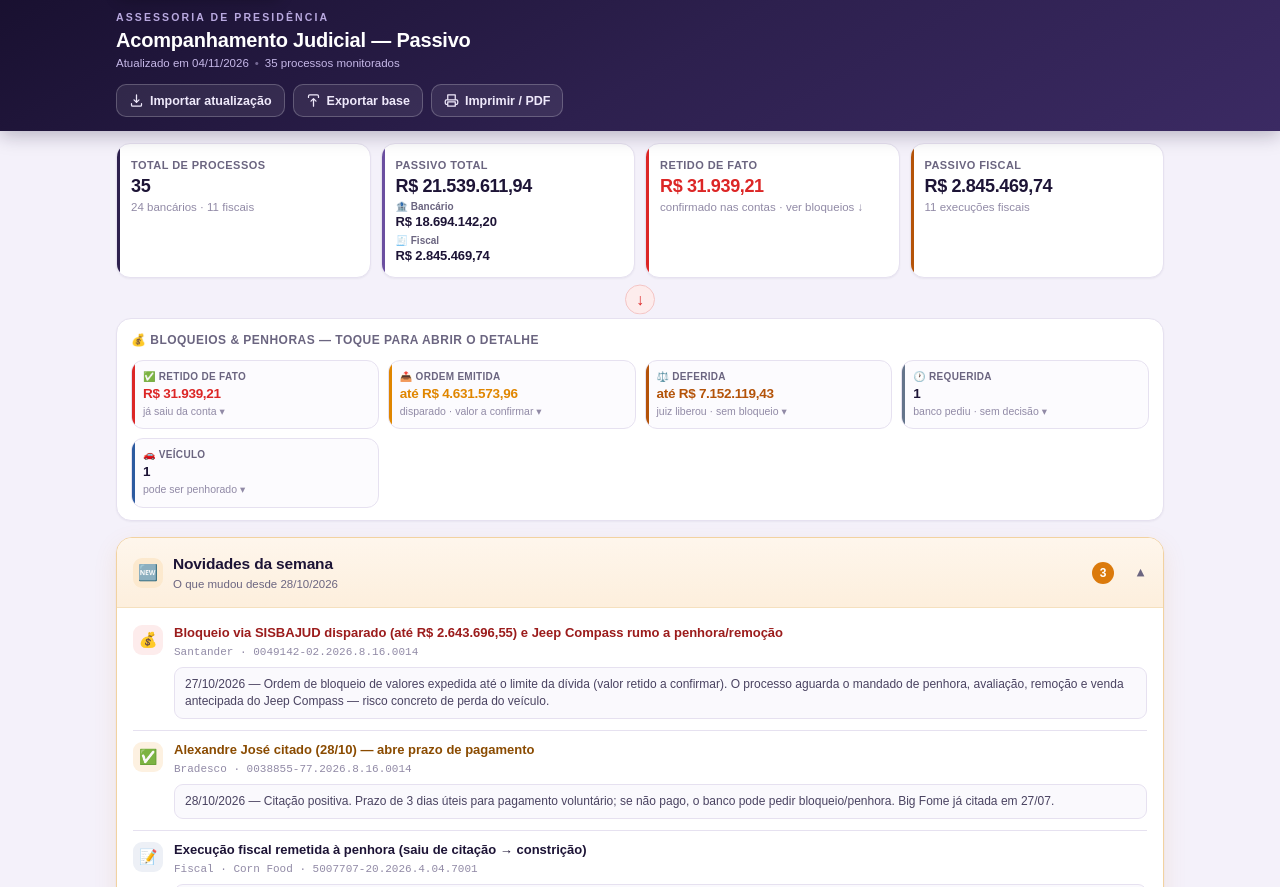
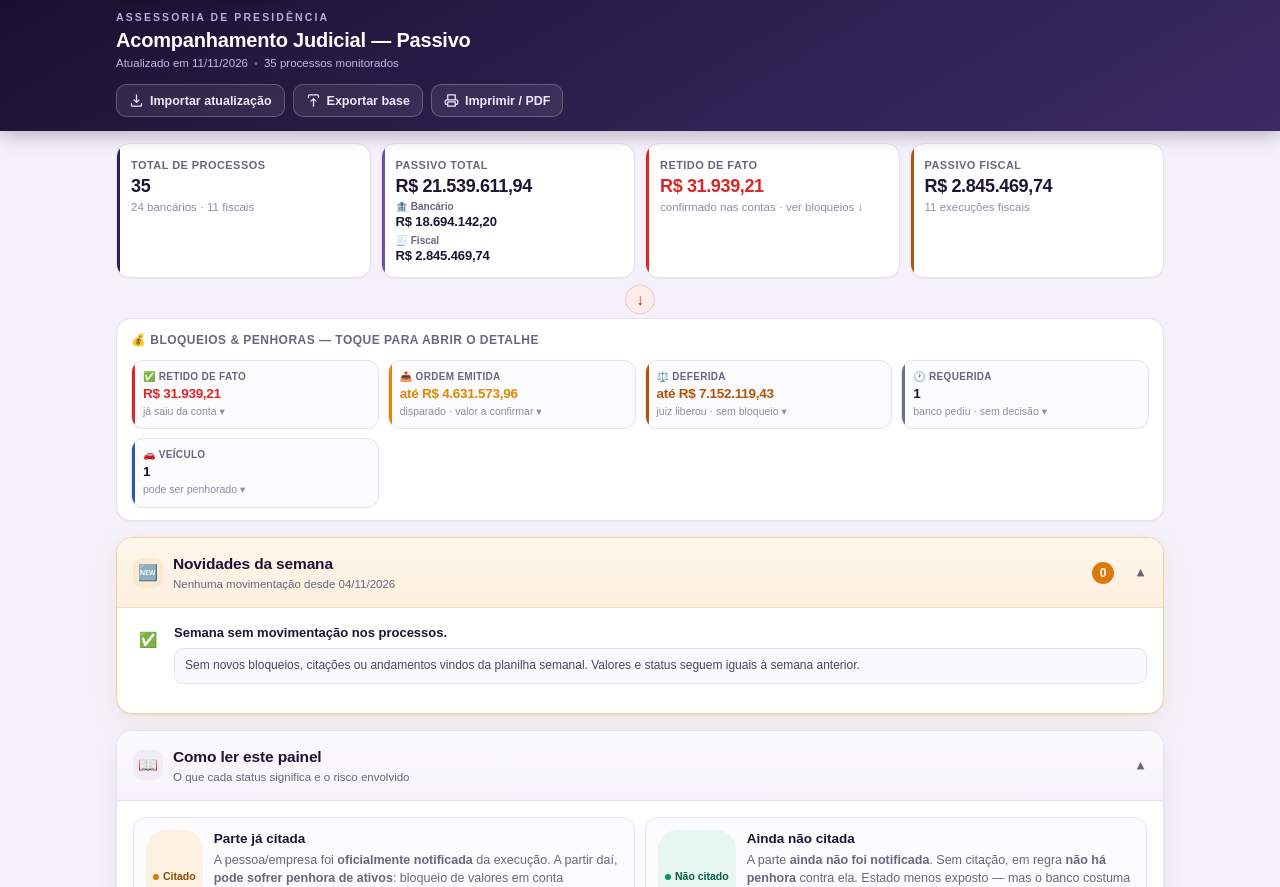
Before and after one commit to amandagalvao123/acompanhamentojudicial, a plain HTML site: page index.html in a window 1280 px wide. Shown: the part 65-952 px from the top of the page. Drawn offline with Linux system fonts and the light colour scheme.

Commit message:
Add files via upload

```diff
--- a/index.html
+++ b/index.html
@@ -830,9 +830,9 @@ footer{text-align:center;color:var(--muted-2);font-size:11px;margin-top:26px;lin
 /* ====== BASE DE DADOS ====== */
 let DB = {
  "meta": {
-  "atualizadoEm": "04/11/2026",
-  "fonte": "Planilha SEMANAL (04/11) + Resumo de Citações + Resumo de Bloqueios",
-  "semanaAnterior": "28/10/2026"
+  "atualizadoEm": "11/11/2026",
+  "fonte": "Planilha SEMANAL (11/11) + Resumo de Citações + Resumo de Bloqueios",
+  "semanaAnterior": "04/11/2026"
  },
  "bancario": [
   {
@@ -1354,13 +1354,10 @@ let DB = {
      "doc": "021.184.999-57",
      "tipo": "PF",
      "status": "citado",
-     "data": "28/10/2026",
-     "novoCitado": true
+     "data": "28/10/2026"
     }
    ],
-   "chg": {
-    "andamentoAtualizado": true
-   }
+   "chg": {}
   },
   {
    "numero": "4018526-30.2026.8.26.0003",
@@ -1638,9 +1635,7 @@ let DB = {
     "estado": "ordem",
     "nota": "Ordem de bloqueio via SISBAJUD expedida em 27/10 até o limite da dívida (R$ 2.643.696,55). O quanto foi de fato retido só será conhecido no detalhamento."
    },
-   "chg": {
-    "andamentoAtualizado": true
-   }
+   "chg": {}
   },
   {
    "numero": "0051098-53.2026.8.16.0014",
@@ -2201,29 +2196,7 @@ let DB = {
    "ajuizamento": "14/04/2026"
   }
  ],
- "mudancas": [
-  {
-   "tipo": "bloqueio",
-   "processo": "0049142-02.2026.8.16.0014",
-   "banco": "Santander",
-   "texto": "Bloqueio via SISBAJUD disparado (até R$ 2.643.696,55) e Jeep Compass rumo a penhora/remoção",
-   "detalhe": "27/10/2026 — Ordem de bloqueio de valores expedida até o limite da dívida (valor retido a confirmar). O processo aguarda o mandado de penhora, avaliação, remoção e venda antecipada do Jeep Compass — risco concreto de perda do veículo."
-  },
-  {
-   "tipo": "citacao",
-   "processo": "0038855-77.2026.8.16.0014",
-   "banco": "Bradesco",
-   "texto": "Alexandre José citado (28/10) — abre prazo de pagamento",
-   "detalhe": "28/10/2026 — Citação positiva. Prazo de 3 dias úteis para pagamento voluntário; se não pago, o banco pode pedir bloqueio/penhora. Big Fome já citada em 27/07."
-  },
-  {
-   "tipo": "andamento",
-   "processo": "5007707-20.2026.4.04.7001",
-   "banco": "Fiscal · Corn Food",
-   "texto": "Execução fiscal remetida à penhora (saiu de citação → constrição)",
-   "detalhe": "28/10/2026 — Contribuição de segurados, R$ 112.435,71. Os autos foram remetidos à penhora — fase de constrição ativa."
-  }
- ],
+ "mudancas": [],
  "historico": [
   {
    "data": "ago",
@@ -2267,6 +2240,11 @@ let DB = {
   },
   {
    "data": "04/11",
+   "retido": 31939.21,
+   "citados": 16
+  },
+  {
+   "data": "11/11",
    "retido": 31939.21,
    "citados": 16
   }
@@ -2988,7 +2966,8 @@ function buildWhatsApp(){
   t+='🟠 *Já citados — risco de penhora* ('+citadas.length+')\n';
   if(pj.length){ t+='🏢 *Empresas ('+pj.length+')*\n'; pj.forEach(p=>t+=line(p)); }
   if(pf.length){ t+='👤 *Pessoas ('+pf.length+')*\n'; pf.forEach(p=>t+=line(p)); }
-  t+='_🆕 = citado nesta semana._\n\n';
+  if(citadas.some(pt=>pt.occ.some(o=>o.novo))) t+='_🆕 = citado nesta semana._\n';
+  t+='\n';
 
   // BLOQUEIOS: retido de fato vs ordem emitida vs penhora deferida/requerida
   const conf=DB.bancario.filter(p=>(p.bloqueio||{}).estado==='confirmado');
@@ -3002,7 +2981,8 @@ function buildWhatsApp(){
 
   if(conf.length){
     t+='✅ *RETIDO DE FATO* (confirmado nas contas) — *'+M(tConf)+'*\n';
-    conf.sort((a,b)=>b.bloqueio.total-a.bloqueio.total).forEach(p=>{ t+='• '+p.banco+': '+fmt(p.bloqueio.total)+'\n'; });
+    const byBankC={}; conf.forEach(p=>{ const bk=p.banco; if(!byBankC[bk])byBankC[bk]={tot:0,n:0}; byBankC[bk].tot+=(p.bloqueio.total||0); byBankC[bk].n++; });
+    Object.entries(byBankC).sort((a,b)=>b[1].tot-a[1].tot).forEach(([bk,o])=>{ t+='• '+bk+': '+fmt(o.tot)+(o.n>1?' _('+o.n+' processos)_':'')+'\n'; });
     t+='\n';
   }
   if(ordem.length){
@@ -3055,10 +3035,15 @@ function fallbackCopy(txt,cb){
 function renderNovidades(){
   const panel=document.getElementById('novidPanel');
   const list=(DB.mudancas||[]);
-  if(!list.length){panel.style.display='none';return;}
+  const semAnt=(DB.meta&&DB.meta.semanaAnterior?DB.meta.semanaAnterior:'a última atualização');
   panel.style.display='';
   document.getElementById('novidCount').textContent=list.length;
-  document.getElementById('novidSub').textContent='O que mudou desde '+(DB.meta&&DB.meta.semanaAnterior?DB.meta.semanaAnterior:'a última atualização');
+  if(!list.length){
+    document.getElementById('novidSub').textContent='Nenhuma movimentação desde '+semAnt;
+    document.getElementById('novidBody').innerHTML='<div class="nov-item nov-ok"><span class="nov-ic">✅</span><div class="nov-cbody"><div class="nov-txt">Semana sem movimentação nos processos.</div><div class="nov-det">Sem novos bloqueios, citações ou andamentos vindos da planilha semanal. Valores e status seguem iguais à semana anterior.</div></div></div>';
+    return;
+  }
+  document.getElementById('novidSub').textContent='O que mudou desde '+semAnt;
   const ic={citacao:'✅',ativo:'⚖️',valor:'💲',bloqueio:'💰',veiculo:'🚗',reversao:'🔄',novo_processo:'🆕',nova_fiscal:'🧾',andamento:'📝'};
   const icAtivo=m=> m.subtipo==='constricao'?'⚖️':'🏠';
   document.getElementById('novidBody').innerHTML = list.map(m=>{
```
